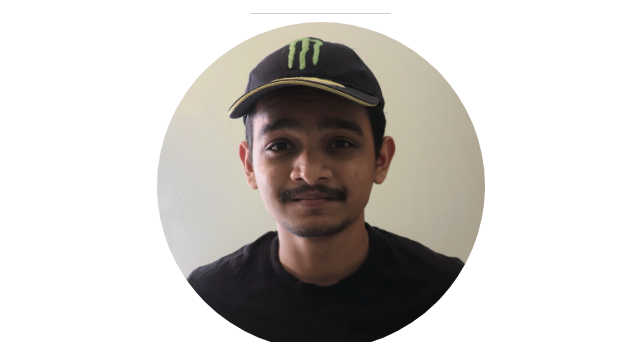
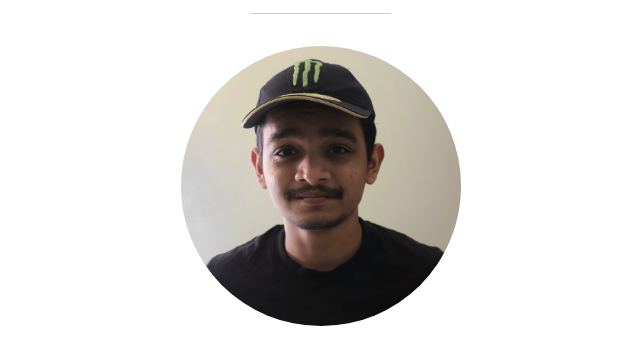
Before and after one commit to akhilam512/akhilam512.github.io, a Gatsby site: page / in a window 1280 px wide. Shown: the part 63-405 px from the top of the page, without its empty margins (319-959 px from the left). Built offline with nearby package versions, Linux system fonts and the light colour scheme; Gatsby itself is replaced by a stand-in of ours; a small style sheet from the web is missing.

Commit message:
landing: slight overflow of pic

```diff
--- a/src/components/landing-bio.js
+++ b/src/components/landing-bio.js
@@ -51,8 +51,7 @@ const HRBreakFull = styled.hr`
   margin-top: 0.5em;
 `
 const AvatarContainer = styled.div`
-  height: 100%;
-  max-width: 40%;
+  max-width: 34%;
   min-width: 30%;
   min-height: 30%;
   display: block;
```
